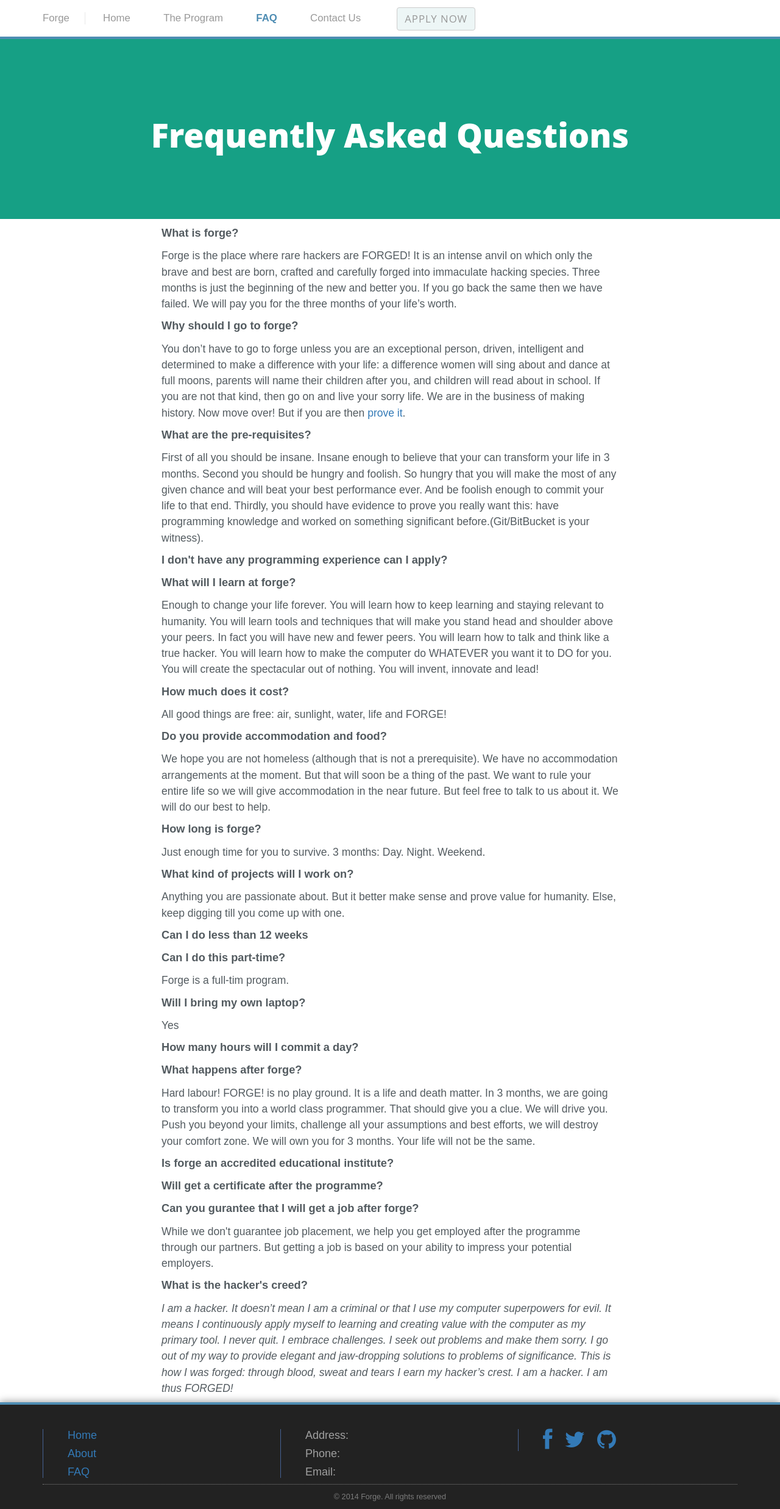
After one commit to devcongress/forge.devcongress.com, a Flask app: page /faq in a window 1280 px wide. The commit adds this page. Shown: the whole page at 61% size. Run offline with Flask 2, Linux system fonts and the light colour scheme; some libraries are stand-ins or nearby versions.

Commit message:
site layout redesign

```diff
--- a/app.py
+++ b/app.py
@@ -16,7 +16,28 @@ def home():
 
 @app.route('/apply', methods=['GET','POST'])
 def apply():
-		pass
+  if request.method == 'GET':
+    return render_template('apply.html')
+  else:
+    pass
+
+@app.route('/faq')
+def faq():
+  return render_template('faq.html')
+
+@app.route('/teach')
+def teach():
+  if request.method == 'GET':
+    return render_template('teach.html')
+  else:
+    pass
+
+@app.route('/program')
+def program():
+  if request.method == 'GET':
+    return render_template('program.html')
+  else:
+    pass
 
 if __name__ == '__main__':
     app.run(debug=True)
--- a/static/css/style.css
+++ b/static/css/style.css
@@ -102,6 +102,7 @@ a:hover {
     letter-spacing: 1px;
     transition: all 0.4s ease-in-out 0s;
 }
+
 .btn {
     display: inline-block;
     margin-bottom: 0px;
@@ -118,6 +119,14 @@ a:hover {
     border-radius: 4px;
     -moz-user-select: none;
 }
+
+#btn-apply {
+    padding: 6px 12px;
+    background: none repeat scroll 0% 0% #EDF6F6;
+    margin-left: 30px;
+}
+
+
 /*--------------------------------------------------------------------------
 +	Main Menu Style
 --------------------------------------------------------------------------*/
@@ -201,11 +210,29 @@ a:hover {
 =========================== */
 
 section.featured {
-	padding: 60px 0 160px;
+  padding: 90px 0px;
 	background: #16a085;
 	color: #70B9B0;
   height: 90%;
-  overflow: hidden;
+}
+
+@media screen and (max-width: 479px) {
+  section.featured {
+    padding-top: 0;
+  }
+  section.featured h2.slogan {
+    font-size: 30px;
+    font-weight: 400;
+  }
+}
+
+@media (max-width: 479px) and (orientation: landscape) {
+  section.featured {
+    padding-top: 0;
+  }
+  section.featured h2.slogan {
+    font-size: 40px;
+  }
 }
 
 section.featured h2.slogan {
@@ -218,10 +245,32 @@ section.featured h2 {
 	border-bottom: 0px;
 }
 
+section.featured p {
+  color: #F6EEEE;
+}
 
 .align-center {
     text-align: center;
 }
+
+/*===========================
+  --- Banner section ----
+=========================== */
+.banner {
+  padding: 105px 0px;
+  background: #16a085;
+  color: #FFF;
+  overflow: hidden;
+  text-align: center;
+  font-size: 18px;
+  font-weight: 400;
+}
+.heading {
+  color: #FFF;
+  font-size: 3em;
+  line-height: 1.2em;
+}
+
 
 /*--------------------------------------------------------------------------
 + Section Style
@@ -249,6 +298,85 @@ section.featured h2 {
 #section-about .thumbnail {
   border-width: 0px;
   box-shadow: 0px 0px 0px 0px;
+}
+
+.faq h5 {
+  font-weight: 900;
+  font-size: 1.3em;
+  line-height: 1.5;
+}
+
+.faq p {
+  font-weight: 400;
+  font-size: 1.25em;
+  line-height: 1.5;
+}
+.program a{
+  color: #4B606C;
+
+}
+
+.program {
+  padding: 20px 0;
+}
+.program p {
+  font-weight: 300;
+  line-height: 35.9991px;
+  margin-bottom: 20px;
+  font-size: 24px;
+  color: #4B606C;
+}
+
+.program h1 {
+  color: #4B606C;
+}
+
+.program-title {
+  text-align: center;
+  margin: 0;
+  padding: 10px 0px;
+  background-color: #F6F5F3;
+}
+
+.learn {
+  background-color: #4B606C;
+}
+
+.learn h1 {
+  color: #FFF;
+}
+
+.learn p {
+  color: #FFF;
+  font-weight: 300;
+  line-height: 35.9991px;
+  margin-bottom: 20px;
+  font-size: 24px;
+}
+
+.teach {
+  padding-top: 40px;
+}
+
+.teach label{
+  font-weight: 700;
+  font-size: 20px;
+  color: #999;
+
+}
+
+.teach p {
+  font-weight: 400;
+  line-height: 34px;
+  font-size: 20px;
+}
+
+.phase-two {
+  background-color: #ffffff;
+}
+
+.phase-three , .phase-one{
+  background-color: #F6F6F6;
 }
 
 
@@ -315,6 +443,9 @@ footer ul li {
   font-size: 0.9em;
 }
 
+.social {
+
+}
 
 /*--------------------------------------------------------------------------
 	FAQ Style
--- a/templates/application.html
+++ b/templates/application.html
@@ -11,30 +11,42 @@
 	{% endblock %}
 </head>
 <body>
+	{# macro for making menu items active #}
+	{% macro active(path) -%}
+		{% if request.path == path %}
+			class="active"
+		{% endif %}
+	{%- endmacro %}
 	  <!-- Navigation & Logo-->
         <div class="mainmenu-wrapper">
 	        <div class="container">
+
 		        <nav id="mainmenu" class="mainmenu">
 					<ul>
 						<li class="logo-wrapper"><a href="{{ url_for('home') }}">Forge</a></li>
-						<li class="active">
+						<li {{ active(url_for('home')) }}>
 							<a href="{{ url_for('home') }}">Home</a>
 						</li>
-						<li>
-							<a href="#section-about">About</a>
+						<li {{ active(url_for('program')) }}>
+							<a href="{{ url_for('program') }}">The Program</a>
+						</li>
+						<li {{ active(url_for('faq')) }}>
+							<a href="{{ url_for('faq') }}">FAQ</a>
 						</li>
 						<li>
-							<a href="#section-faq">FAQ</a>
+							<a href="{{ url_for('home') }}#section-footer">Contact Us</a>
 						</li>
-						<li>
-							<a href="#section-footer">Contact Us</a>
+						<li {{ active(url_for('apply')) }}>
+							<a href="{{ url_for('apply') }}" id="btn-apply" class="btn-apply btn btn-forge-white">Apply Now</a>
 						</li>
 
 					</ul>
 				</nav>
+
 			</div>
 		</div>
-	{% block body %}
+
+	{% block banner %}
 	<section class="featured">
 			<div class="container">
 				<div class="row mar-bot40">
@@ -48,26 +60,18 @@
 							kind of programmer you always wanted.
 
 							</p>
-							<a class="btn btn-forge-white" href="#section-register">Start Now</a>
+							<a class="btn btn-forge-white" href="{{ url_for('apply') }}">Start Now</a>
 						</div>
 					</div>
 				</div>
 			</div>
 		</section>
+		{% endblock banner %}
 
-		<!-- About -->
-		<!-- <div class="section forge-section-head" id="section-about">
-			<div class="container">
-				<div class="row">
-					<div class="col-md-12">
-						<h1>About</h1>
-					</div>
-				</div>
-			</div>
-		</div> -->
+
+		{% block body %}
 	    <div class="section" id="section-about">
 			<div class="container">
-
 				<div class="row">
 					<div class="col-sm-6 col-md-4">
 						<div class="thumbnail text-center">
@@ -121,116 +125,47 @@
 			</div>
 		</div>
 		<!-- Application Form -->
-		<div class="section forge-section-head" id="section-register">
+		<!-- <div class="section forge-section-head" id="section-register">
 			<div class="container">
 				<div class="row">
 					<div class="col-md-12">
-							<h1>Get Involved</h1>
+							<h1>Up your software engineering skills in 12 weeks</h1>
 					</div>
 				</div>
 			</div>
-		</div>
-	    <section class="section" id="register">
+		</div> -->
+	    <section class="section program">
 			<div class="container">
-
-				<div class="row">
-					<div class="col-sm-6 col-md-offset-3 ">
-						<div class="forge-form">
-							<form action="{{ url_for('apply') }}"  method="post" role="form">
-								<div class="form-group">
-									<label for="fullName" >Full Name</label>
-										<input type="text" name="fullName" id="fullName" class="form-control third">
-								</div>
-								<div class="form-group">
-									<label for="email" >Email</label>
-										<input type="email" name="email" id="email" class="form-control third" >
-								</div>
-								<div class="form-group">
-									<label for="contact" >Phone Number</label>
-										<input type="tel" name="contact" id="contact" class="form-control medium">
-								</div>
-								<div class="form-group">
-									<label for="twitter">Links</label>
-									<div class="input-group">
-										<div class="input-group-addon medium">@</div>
-										<input type="text" name="twitter" id="twitter" class="form-control medium" placeholder="twitter">
-									</div>
-									<div class="input-group">
-										<div class="input-group-addon"><i class="fa fa-facebook"></i></div>
-										<input type="text" class="form-control medium" name="facebook" id="facebook" placeholder="Facebook">
-									</div>
-									<div class="input-group">
-										<div class="input-group-addon"><i class="fa fa-github"></i></div>
-										<input type="text" id="github" name="github" class="form-control medium" placeholder="GitHub">
-									</div>
-									<div class="input-group">
-										<div class="input-group-addon"><i class="fa fa-linkedin"></i></div>
-										<input type="text" id="linkedIn" name="linkedIn" placeholder="LinkedIn" class="form-control medium">
-									</div>
-								</div>
-								<div class="form-group">
-									<label for="about">Please tell us about yourself</label>
-									<textarea name="about" id="" cols="30" rows="10" class="form-control"></textarea>
-								</div>
-								<div class="form-group">
-									<label for="background">Give a brief account of your programming experience</label>
-									<textarea name="background" id="background" cols="30" rows="10" class="form-control"></textarea>
-								</div>
-								<div class="form-group">
-									<label for="expectation">What do you intend to achieve through forge?</label>
-									<textarea name="expectation" id="expectation" cols="30" rows="10" class="form-control"></textarea>
-								</div>
-								<button type="submit" name="submit" id="submit" class="btn btn-success">Submit</button>
-							</form>
-						</div>
-					</div>
+				<div class="row text-center">
+					<h1>Up your software engineering skills in 12 weeks</h1>
+					<p>
+						Forge is a full-time 12-week intensive programme that is designed
+						to help you improve your software engineering skills.
+						Over twelve weeks, you'll learn the neccessary skills needed to make
+						you a software engineer. You will learn computer science fundamentals
+						and software engineering best practices
+					</p>
+					<a class="btn btn-forge-white" href="{{ url_for('program') }}">The Program Details</a>
 				</div>
 			</div>
 		</section>
 
-		<!-- faq -->
-		<div class="section forge-section-head" id="section-faq">
+
+		<section class="section learn">
 			<div class="container">
-				<div class="row">
-					<div class="col-md-12">
-							<h1>Frequently Asked Questions</h1>
-					</div>
-				</div>
-			</div>
-		</div>
-	    <section class="section faq">
-			<div class="container">
-
-				<div class="row">
-					<div class="col-md-10">
-						<dl>
-							<dt>Lorem Ipsum</dt>
-							<dd>
-								Lorem ipsum dolor sit amet, mutat graeco volumus ad eam, singulis patrioque comprehensam nam no. Mei cu dicat voluptaria volumus.
-							</dd>
-							<dt>Lorem Ipsum</dt>
-							<dd>
-								Lorem ipsum dolor sit amet, mutat graeco volumus ad eam, singulis patrioque comprehensam nam no. Mei cu dicat voluptaria volumus.
-							</dd>
-							<dt>Lorem Ipsum</dt>
-							<dd>
-								Lorem ipsum dolor sit amet, mutat graeco volumus ad eam, singulis patrioque comprehensam nam no. Mei cu dicat voluptaria volumus.
-							</dd>
-							<dt>Lorem Ipsum</dt>
-							<dd>
-								Lorem ipsum dolor sit amet, mutat graeco volumus ad eam, singulis patrioque comprehensam nam no. Mei cu dicat voluptaria volumus.
-							</dd>
-							<dt>Lorem Ipsum</dt>
-							<dd>
-								Lorem ipsum dolor sit amet, mutat graeco volumus ad eam, singulis patrioque comprehensam nam no. Mei cu dicat voluptaria volumus.
-							</dd>
-						</dl>
-					</div>
+				<div class="row text-center">
+					<h1>Learn from the experts</h1>
+					<p>
+						Our instructors are individuals who are in the software industry.
+						They give students real world practical education and take hands-on approach to teaching.
+					</p>
+					<a class="btn btn-forge-white" href="{{ url_for('teach') }}">Be an instructor</a>
 				</div>
 			</div>
 		</section>
-
+		{% endblock body %}
 		<!-- Footer -->
+		{% block footer %}
 		<footer class="footer" id="section-footer">
 			<div class="container">
 				<div class="row">
@@ -249,10 +184,10 @@
 						</ul>
 					</div>
 					<div class="col-md-4">
-						<ul class="forge-footer-span">
-							<a href="https://facebook.com/devcongress"><i class="fa fa-facebook fa-3x forge-right-pad"></i></a>
-							<a href="https://twitter.com/devcongress"><i class="fa fa-twitter fa-3x forge-right-pad"></i></a>
-							<a href="https://github.com/devcongress"><i class="fa fa-github fa-3x forge-right-pad"></i></a>
+						<ul class="forge-footer-span social">
+							<a href="https://facebook.com/devcongress"><i class="fa fa-facebook fa-2x forge-right-pad"></i></a>
+							<a href="https://twitter.com/devcongress"><i class="fa fa-twitter fa-2x forge-right-pad"></i></a>
+							<a href="https://github.com/devcongress"><i class="fa fa-github fa-2x forge-right-pad"></i></a>
 							<li></li>
 						</ul>
 					</div>
@@ -265,8 +200,9 @@
 				</div>
 			</div>
 		</footer>
+		{% endblock footer %}
 
-	{% endblock %}
+
 
 	 <script src="//code.jquery.com/jquery-2.1.0.min.js"></script>
      <script src="//netdna.bootstrapcdn.com/bootstrap/3.1.0/js/bootstrap.min.js"></script>
--- /dev/null
+++ b/templates/apply.html
@@ -0,0 +1,87 @@
+{% extends 'application.html' %}
+
+{% block title  %}
+	Apply
+{% endblock title %}
+{% block banner %}
+<section class="banner">
+	<div class="container">
+		<div class="row">
+			<div class="col-md-12">
+				<h1 class="heading">{% block heading %}Apply to forge{% endblock %}</h1>
+			</div>
+		</div>
+	</div>
+</section>
+{% endblock banner %}
+
+{% block body %}
+
+<!-- Application Form -->
+		<!-- <div class="section forge-section-head" id="section-register">
+			<div class="container">
+				<div class="row">
+					<div class="col-md-12">
+							<h1>Get Involved</h1>
+					</div>
+				</div>
+			</div>
+		</div> -->
+	    <section class="section" id="register">
+			<div class="container">
+
+				<div class="row">
+					<div class="col-sm-6 col-md-offset-3 ">
+						<div class="forge-form">
+							<form action="{{ url_for('apply') }}"  method="post" role="form">
+								<div class="form-group">
+									<label for="fullName" >Full Name</label>
+										<input type="text" name="fullName" id="fullName" class="form-control third">
+								</div>
+								<div class="form-group">
+									<label for="email" >Email</label>
+										<input type="email" name="email" id="email" class="form-control third" >
+								</div>
+								<div class="form-group">
+									<label for="contact" >Phone Number</label>
+										<input type="tel" name="contact" id="contact" class="form-control medium">
+								</div>
+								<div class="form-group">
+									<label for="twitter">Links</label>
+									<div class="input-group">
+										<div class="input-group-addon medium">@</div>
+										<input type="text" name="twitter" id="twitter" class="form-control medium" placeholder="twitter">
+									</div>
+									<div class="input-group">
+										<div class="input-group-addon"><i class="fa fa-facebook"></i></div>
+										<input type="text" class="form-control medium" name="facebook" id="facebook" placeholder="Facebook">
+									</div>
+									<div class="input-group">
+										<div class="input-group-addon"><i class="fa fa-github"></i></div>
+										<input type="text" id="github" name="github" class="form-control medium" placeholder="GitHub">
+									</div>
+									<div class="input-group">
+										<div class="input-group-addon"><i class="fa fa-linkedin"></i></div>
+										<input type="text" id="linkedIn" name="linkedIn" placeholder="LinkedIn" class="form-control medium">
+									</div>
+								</div>
+								<div class="form-group">
+									<label for="about">Please tell us about yourself</label>
+									<textarea name="about" id="" cols="30" rows="10" class="form-control"></textarea>
+								</div>
+								<div class="form-group">
+									<label for="background">Give a brief account of your programming experience</label>
+									<textarea name="background" id="background" cols="30" rows="10" class="form-control"></textarea>
+								</div>
+								<div class="form-group">
+									<label for="expectation">What do you intend to achieve through forge?</label>
+									<textarea name="expectation" id="expectation" cols="30" rows="10" class="form-control"></textarea>
+								</div>
+								<button type="submit" name="submit" id="submit" class="btn btn-success">Submit</button>
+							</form>
+						</div>
+					</div>
+				</div>
+			</div>
+		</section>
+{% endblock body %}
--- /dev/null
+++ b/templates/faq.html
@@ -0,0 +1,106 @@
+{% extends 'apply.html' %}
+
+{% block title %} faq {% endblock title %}
+
+{% block heading %} Frequently Asked Questions {% endblock heading %}
+
+{% block body %}
+<section class="faq">
+	<div class="container">
+		<div class="row">
+			<div class="col-md-8 col-md-offset-2">
+				<h5>What is forge?</h5>
+				<p>
+					Forge is the place where rare hackers are FORGED! It is an intense anvil on which only the brave and best are born, crafted and carefully forged into immaculate hacking species. Three months is just the beginning of the new and better you. If you go back the same then we have failed. We will pay you for the three months of your life’s worth.
+				</p>
+				<h5>Why should I go to forge?</h5>
+				<p>
+					You don’t have to go to forge unless you are an exceptional person, driven, intelligent and determined to make a difference with your life: a difference women will sing about and dance at full moons, parents will name their children after you, and children will read about in school. If you are not that kind, then go on and live your sorry life. We are in the business of making history. Now move over!
+
+					But if you are then <a href="{{ url_for('apply') }}">prove it</a>.
+
+				</p>
+				<h5>What are the pre-requisites?</h5>
+				<p>
+					First of all you should be insane. Insane enough to believe that your can transform your life in 3 months. Second you should be hungry and foolish. So hungry that you will make the most of any given chance and will beat your best performance ever. And be foolish enough to commit your life to that end. Thirdly, you should have evidence to prove you really want this: have programming knowledge and worked on something significant before.(Git/BitBucket is your witness).
+
+				</p>
+				<h5>I don't have any programming experience can I apply?</h5>
+				<p>
+
+				</p>
+				<h5>What will I learn at forge?</h5>
+				<p>
+					Enough to change your life forever. You will learn how to keep learning and staying relevant to humanity. You will learn tools and techniques that will make you stand head and shoulder above your peers. In fact you will have new and fewer peers.
+
+					You will learn how to talk and think like a true hacker. You will learn how to make the computer do WHATEVER you want it to DO for you. You will create the spectacular out of nothing. You will invent, innovate and lead!
+
+				</p>
+				<h5>How much does it cost?</h5>
+				<p>
+					All good things are free: air, sunlight, water, life and FORGE!
+
+				</p>
+				<h5>Do you provide accommodation and food?</h5>
+				<p>
+					We hope you are not homeless (although that is not a prerequisite). We have no accommodation arrangements at the moment. But that will soon be a thing of the past. We want to rule your entire life so we will give accommodation in the near future. But feel free to talk to us about it. We will do our best to help.
+
+				</p>
+				<h5>How long is forge?</h5>
+				<p>
+					Just enough time for you to survive. 3 months: Day. Night. Weekend.
+				</p>
+				<h5>What kind of projects will I work on?</h5>
+				<p>
+					Anything you are passionate about. But it better make sense and prove value for humanity. Else, keep digging till you come up with one.
+				</p>
+				<h5>Can I do less than 12 weeks</h5>
+				<p>
+
+				</p>
+				<h5>Can I do this part-time?</h5>
+				<p>
+					Forge is a full-tim program.
+				</p>
+				<h5>Will I bring my own laptop?</h5>
+				<p>
+					Yes
+				</p>
+				<h5>How many hours will I commit a day?</h5>
+				<p>
+
+				</p>
+				<h5>What happens after forge?</h5>
+				<p>
+					Hard labour! FORGE! is no play ground. It is a life and death matter. In 3 months, we are going to transform you into a world class programmer. That should give you a clue. We will drive you. Push you beyond your limits, challenge all your assumptions and best efforts, we will destroy your comfort zone. We will own you for 3 months. Your life will not be the same.
+
+				</p>
+				<h5>Is forge an accredited educational institute?</h5>
+				<p>
+
+				</p>
+				<h5>Will get a certificate after the programme?</h5>
+				<p>
+
+				</p>
+				<h5>Can you gurantee that I will get a job after forge?</h5>
+				<p>
+					While we don't guarantee job placement, we help you get employed after the programme through our
+					partners. But getting a job is based on your ability
+					to impress your potential employers.
+				</p>
+				<h5>What is the hacker's creed?</h5>
+				<p style="font-style: italic;">
+					I am a hacker. It doesn’t mean I am a criminal or that I use my computer superpowers for evil.
+
+					It means I continuously apply myself to learning and creating value with the computer as my primary tool. I never quit. I embrace challenges. I seek out problems and make them sorry. I go out of my way to provide elegant and jaw-dropping solutions to problems of significance. This is how I was forged: through blood, sweat and tears I earn my hacker’s crest.
+
+					I am a hacker. I am thus FORGED!
+
+				</p>
+			</div>
+		</div>
+	</div>
+</section>
+
+{% endblock body %}
```
Also changed, not shown: templates/program.html (added, +58 -0 lines), templates/teach.html (added, +47 -0 lines), static/images/week1-6_transparent.png (added), static/images/week11-12_transparent.png (added), static/images/week7-10_transparent.png (added).
